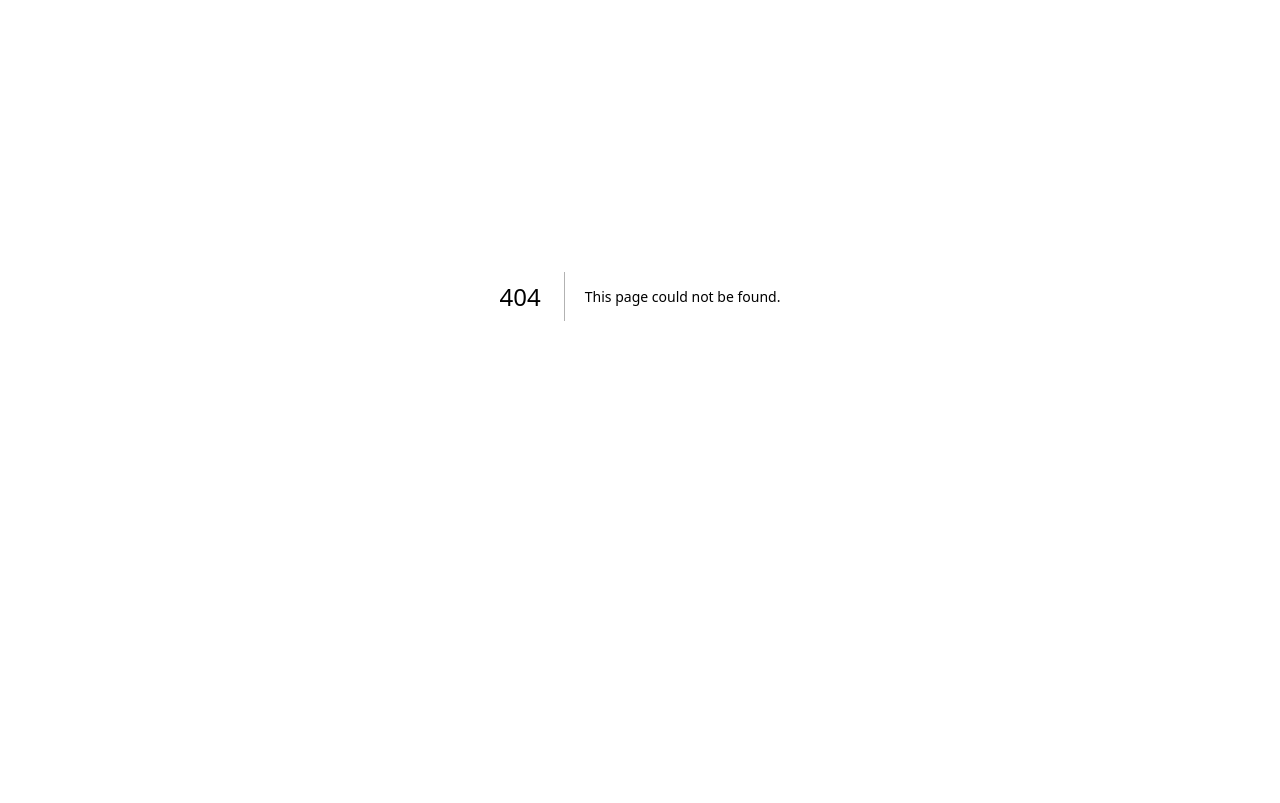
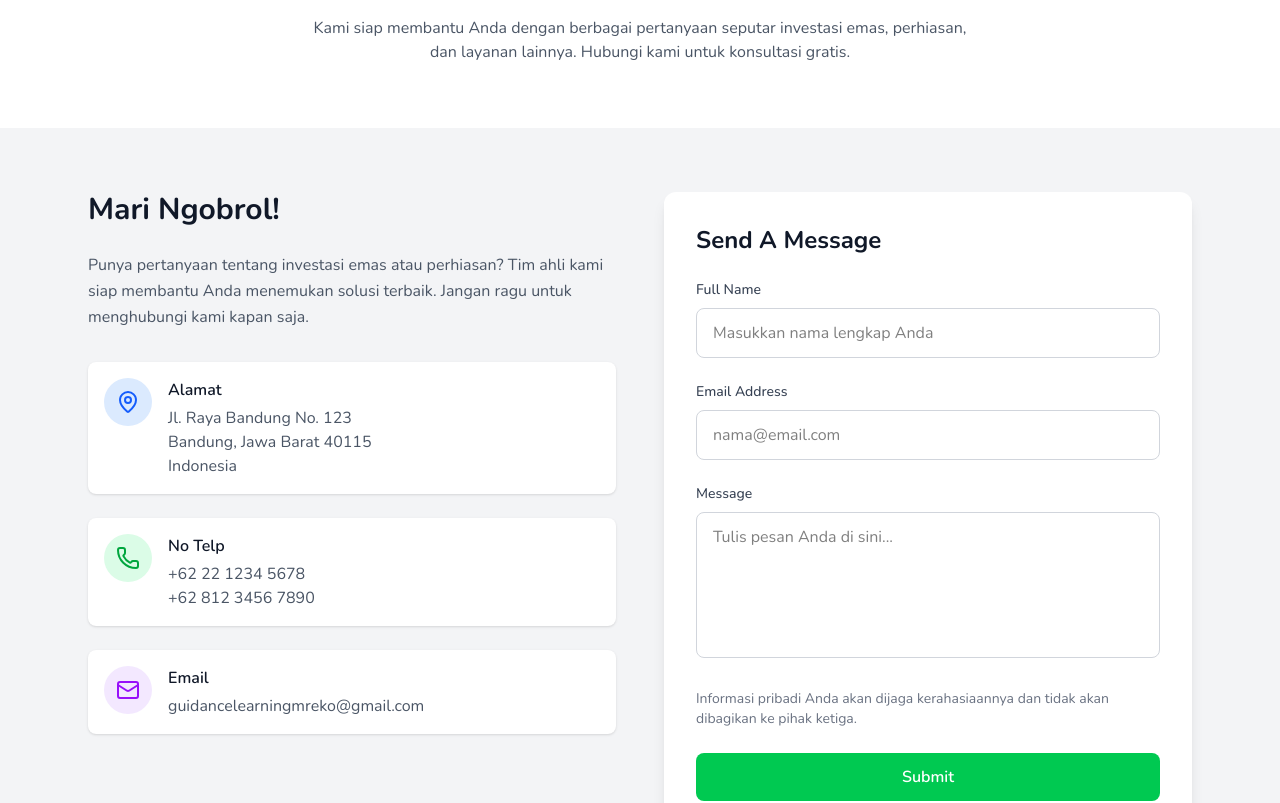
Before and after one commit to sabiannaya/eko-compro, a Next.js app: page /contact in a window 1280 px wide. Before the commit this address had no page. Shown: the part 620-1423 px from the top of the page. Before the commit the page ends 1316 px from the top, so only its background shows below. Built offline with nearby package versions, Linux system fonts and the light colour scheme.

Commit message:
Feat: Contact-us page

```diff
--- a/package.json
+++ b/package.json
@@ -13,6 +13,7 @@
     "flag-icons": "^7.5.0",
     "flowbite": "^3.1.2",
     "heroicons": "^2.2.0",
+    "lucide-react": "^0.525.0",
     "next": "15.3.4",
     "postcss": "^8.5.6",
     "react": "^19.0.0",
--- a/src/app/about-us/page.tsx
+++ /dev/null
@@ -1,31 +0,0 @@
-export default function ContactUsPage() {
-  return (
-    <div className="flex flex-col items-center justify-center h-screen">
-      <h1 className="text-4xl font-bold mb-4">Contact Us</h1>
-      <p className="text-lg">We would love to hear from you!</p>
-      <form className="mt-6 w-full max-w-md">
-        <input
-          type="text"
-          placeholder="Your Name"
-          className="w-full p-2 mb-4 border rounded"
-        />
-        <input
-          type="email"
-          placeholder="Your Email"
-          className="w-full p-2 mb-4 border rounded"
-        />
-        <textarea
-          placeholder="Your Message"
-          className="w-full p-2 mb-4 border rounded"
-          rows={4}
-        ></textarea>
-        <button
-          type="submit"
-          className="w-full p-2 bg-blue-500 text-white rounded hover:bg-blue-600"
-        >
-          Send Message
-        </button>
-      </form>
-    </div>
-  );
-}
--- /dev/null
+++ b/src/app/contact/page.tsx
@@ -0,0 +1,186 @@
+"use client";
+
+import { useState } from 'react';
+import { MapPin, Phone, Mail } from 'lucide-react';
+import Footer from '@/components/Footer';
+import { useLanguage } from '@/utils/LanguageContext';
+
+export default function Homepage() {
+  const [formData, setFormData] = useState({
+    name: '',
+    email: '',
+    message: ''
+  });
+
+  const { currentLanguage } = useLanguage();
+
+  const handleInputChange = (
+    e: React.ChangeEvent<HTMLInputElement | HTMLTextAreaElement>
+  ) => {
+    const { name, value } = e.target;
+    setFormData(prev => ({
+      ...prev,
+      [name]: value
+    }));
+  };
+
+  const handleSubmit = () => {
+    console.log('Form submitted:', formData);
+    // Handle form submission here
+    alert('Message sent successfully!');
+    setFormData({ name: '', email: '', message: '' });
+  };
+
+  return (
+    <div className="min-h-screen bg-gray-100">
+      {/* Header */}
+      <div className="bg-white py-16 px-6 text-center">
+        <h1 className="text-4xl font-bold text-gray-900 mb-4">Contact Us</h1>
+        <p className="text-gray-600 max-w-2xl mx-auto">
+          Kami siap membantu Anda dengan berbagai pertanyaan seputar investasi emas,
+          perhiasan, dan layanan lainnya. Hubungi kami untuk konsultasi gratis.
+        </p>
+      </div>
+
+      {/* Main Content */}
+      <div className="max-w-6xl mx-auto px-6 py-16">
+        <div className="grid lg:grid-cols-2 gap-12 pb-28">
+
+          {/* Contact Information */}
+          <div className="space-y-8 mb-3">
+            <div>
+              <h2 className="text-3xl font-bold text-gray-900 mb-6">Mari Ngobrol!</h2>
+              <p className="text-gray-600 leading-relaxed mb-8">
+                Punya pertanyaan tentang investasi emas atau perhiasan? Tim ahli kami siap membantu
+                Anda menemukan solusi terbaik. Jangan ragu untuk menghubungi kami kapan saja.
+              </p>
+            </div>
+
+            {/* Contact Details */}
+            <div className="space-y-6">
+              <div className="flex items-start space-x-4 p-4 bg-white rounded-lg shadow-sm transition-all duration-300 hover:scale-105 hover:z-10 active:scale-105
+          origin-center relative group cursor-pointer">
+                <div className="bg-blue-100 p-3 rounded-full">
+                  <MapPin className="h-6 w-6 text-blue-600" />
+                </div>
+                <div>
+                  <h3 className="font-semibold text-gray-900 mb-1">Alamat</h3>
+                  <p className="text-gray-600">
+                    Jl. Raya Bandung No. 123<br />
+                    Bandung, Jawa Barat 40115<br />
+                    Indonesia
+                  </p>
+                </div>
+              </div>
+
+              <div className="flex items-start space-x-4 p-4 bg-white rounded-lg shadow-sm transition-all duration-300 hover:scale-105 hover:z-10 active:scale-105
+          origin-center relative group cursor-pointer">
+                <div className="bg-green-100 p-3 rounded-full">
+                  <Phone className="h-6 w-6 text-green-600" />
+                </div>
+                <div>
+                  <h3 className="font-semibold text-gray-900 mb-1">No Telp</h3>
+                  <p className="text-gray-600">
+                    +62 22 1234 5678<br />
+                    +62 812 3456 7890
+                  </p>
+                </div>
+              </div>
+
+              <div className="flex items-start space-x-4 p-4 bg-white rounded-lg shadow-sm transition-all duration-300 hover:scale-105 hover:z-10 active:scale-105
+          origin-center relative group cursor-pointer">
+                <div className="bg-purple-100 p-3 rounded-full">
+                  <Mail className="h-6 w-6 text-purple-600" />
+                </div>
+                <div>
+                  <h3 className="font-semibold text-gray-900 mb-1">Email</h3>
+                  <p className="text-gray-600">
+                    guidancelearningmreko@gmail.com
+                  </p>
+                </div>
+              </div>
+            </div>
+          </div>
+
+          {/* Contact Form */}
+          <div className="bg-white rounded-xl shadow-lg p-8">
+            <h3 className="text-2xl font-bold text-gray-900 mb-6">Send A Message</h3>
+
+            <div className="space-y-6">
+              <div>
+                <label htmlFor="name" className="block text-sm font-medium text-gray-700 mb-2">
+                  Full Name
+                </label>
+                <input
+                  type="text"
+                  id="name"
+                  name="name"
+                  value={formData.name}
+                  onChange={handleInputChange}
+                  className="w-full px-4 py-3 border border-gray-300 rounded-lg focus:ring-2 focus:ring-blue-500 focus:border-transparent transition-all"
+                  placeholder="Masukkan nama lengkap Anda"
+                  required
+                />
+              </div>
+
+              <div>
+                <label htmlFor="email" className="block text-sm font-medium text-gray-700 mb-2">
+                  Email Address
+                </label>
+                <input
+                  type="email"
+                  id="email"
+                  name="email"
+                  value={formData.email}
+                  onChange={handleInputChange}
+                  className="w-full px-4 py-3 border border-gray-300 rounded-lg focus:ring-2 focus:ring-blue-500 focus:border-transparent transition-all"
+                  placeholder="nama@email.com"
+                  required
+                />
+              </div>
+
+              <div>
+                <label htmlFor="message" className="block text-sm font-medium text-gray-700 mb-2">
+                  Message
+                </label>
+                <textarea
+                  id="message"
+                  name="message"
+                  value={formData.message}
+                  onChange={handleInputChange}
+                  rows={5}
+                  className="w-full px-4 py-3 border border-gray-300 rounded-lg focus:ring-2 focus:ring-blue-500 focus:border-transparent transition-all resize-none"
+                  placeholder="Tulis pesan Anda di sini..."
+                  required
+                ></textarea>
+              </div>
+
+              <p className="text-sm text-gray-500">
+                Informasi pribadi Anda akan dijaga kerahasiaannya dan tidak akan dibagikan ke pihak ketiga.
+              </p>
+
+              <a
+                href={`mailto:iqbalghazali44@gmail.com?subject=Contact%20Form%20Submission&body=Name:%20${formData.name}%0AEmail:%20${formData.email}%0AMessage:%20${formData.message}`}
+                onClick={handleSubmit}
+                className="block w-full bg-green-500 hover:bg-green-600 text-white font-semibold py-3 px-6 rounded-lg transition-colors duration-200 transform hover:scale-[1.02] text-center no-underline"
+              >
+                Submit
+              </a>
+            </div>
+          </div>
+        </div>
+      </div>
+
+      {/* Map Section */}
+      <div className="bg-white">
+        <div className="max-w-6xl mx-auto px-6">
+          <div className="bg-red-400 h-64 rounded-lg flex items-center justify-center -translate-y-1/2">
+            <p className="text-white text-lg font-medium">Interactive Map Placeholder</p>
+          </div>
+        </div>
+      </div>
+
+    <Footer currentLanguage={currentLanguage} />
+    </div>
+  );
+}
```
Also changed, not shown: 1 other file (tests, documents, lock files or other folders).
